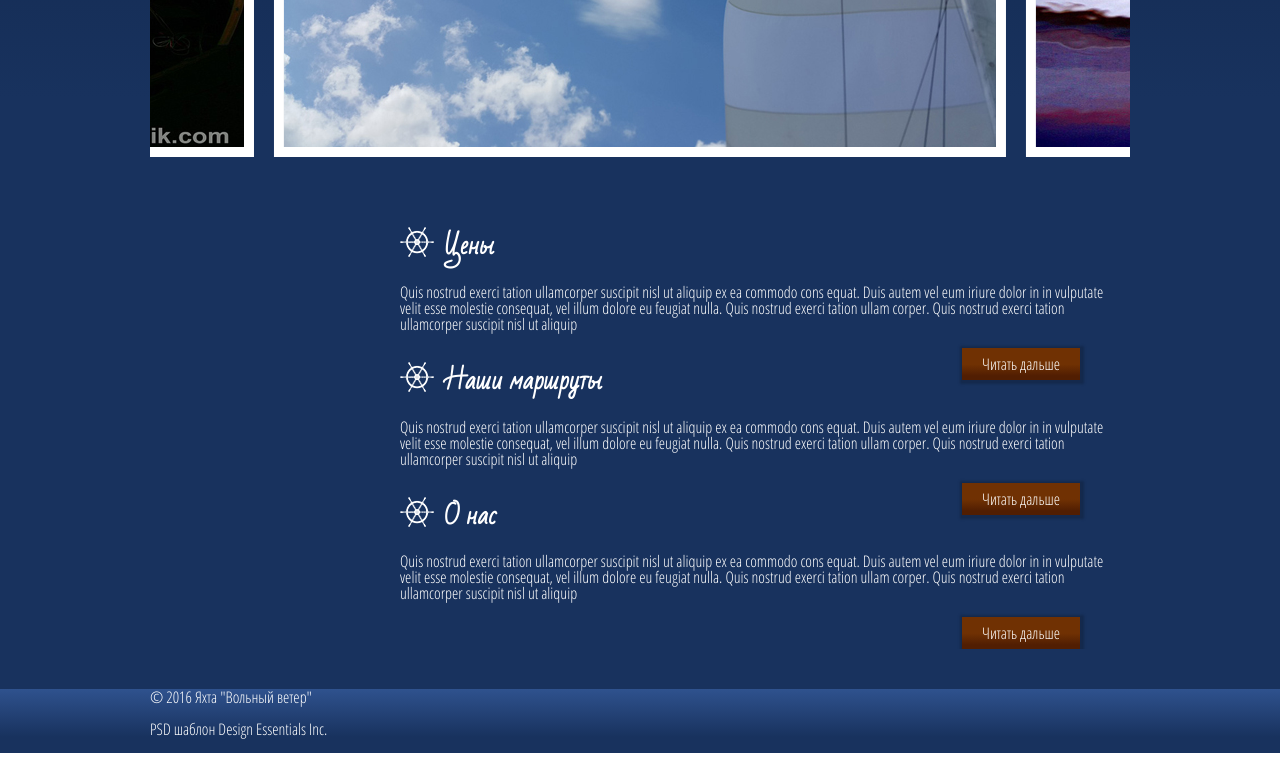
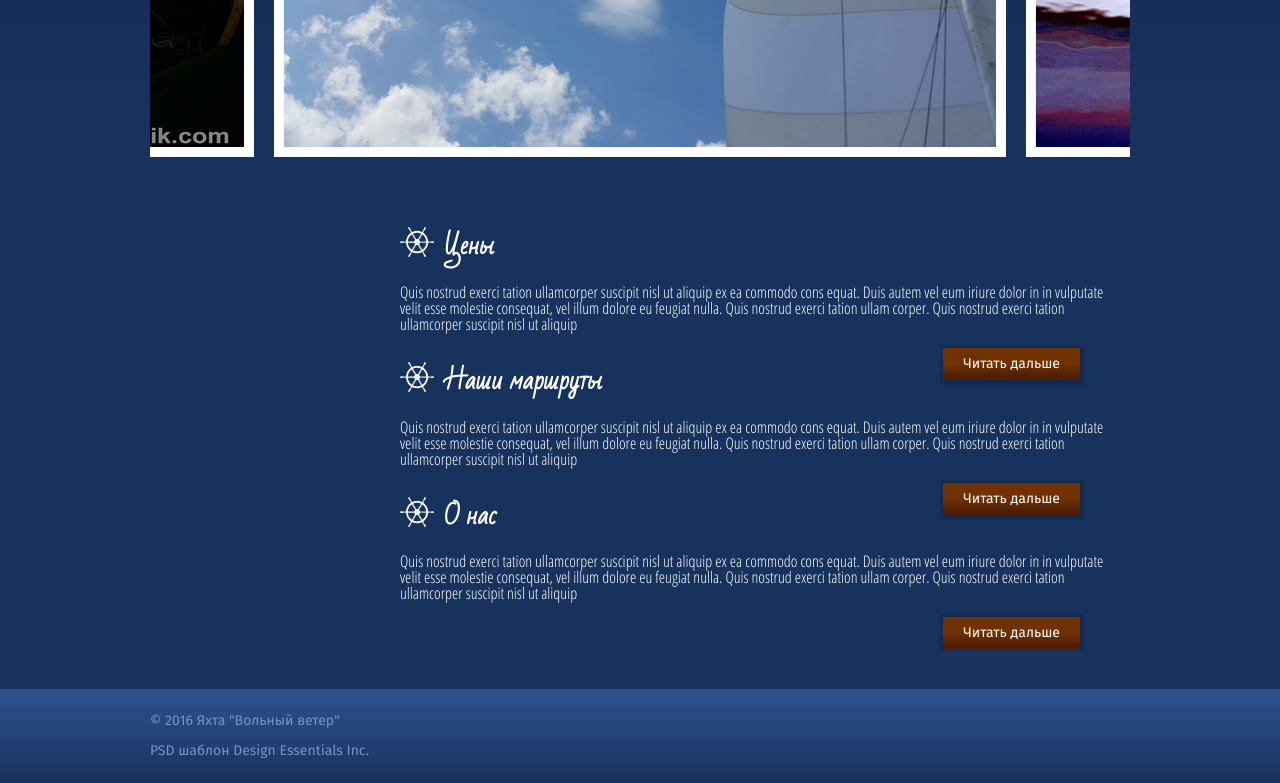
Before and after one commit to scann/yacht, a plain HTML site: page index.html in a window 1280 px wide. Shown: the part 703-1486 px from the top of the page. Before the commit the page ends 1456 px from the top, so only its background shows below. Drawn offline with nearby package versions, Linux system fonts and the light colour scheme.

Commit message:
Footer styles

```diff
--- a/assets/css/styles.css
+++ b/assets/css/styles.css
@@ -190,6 +190,8 @@ filter: progid:DXImageTransform.Microsoft.gradient( startColorstr='#2c4c7c', end
    padding: 0 10px;
  }
  .read-more-btn {
+  font-family: 'Fira Sans', sans-serif;
+  font-size: 14px;
   color: #ffffff;
   float: right;
   display: inline-block;
@@ -210,3 +212,9 @@ background: -webkit-linear-gradient(top, #511e02 0%,#511e02 13%,#703103 50%,#703
 background: linear-gradient(to bottom, #511e02 0%,#511e02 13%,#703103 50%,#703103 100%); /* W3C, IE10+, FF16+, Chrome26+, Opera12+, Safari7+ */
 filter: progid:DXImageTransform.Microsoft.gradient( startColorstr='#511e02', endColorstr='#703103',GradientType=0 ); /* IE6-9 */
  }
+.copyright {
+  padding: 10px 0;
+  font-family: 'Fira Sans', sans-serif;
+  font-size: 14px;
+  color: #7494ca;
+}
```
